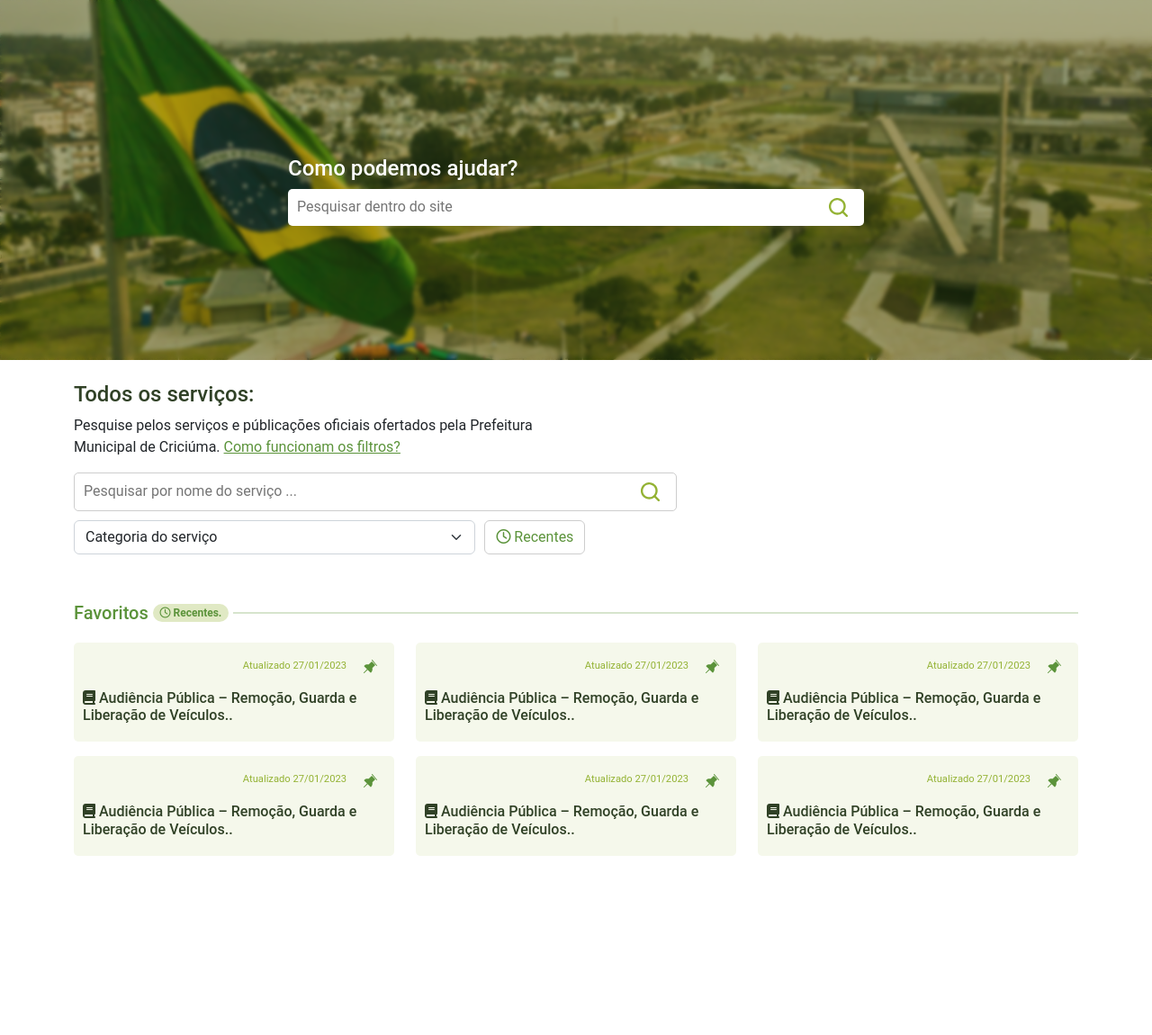
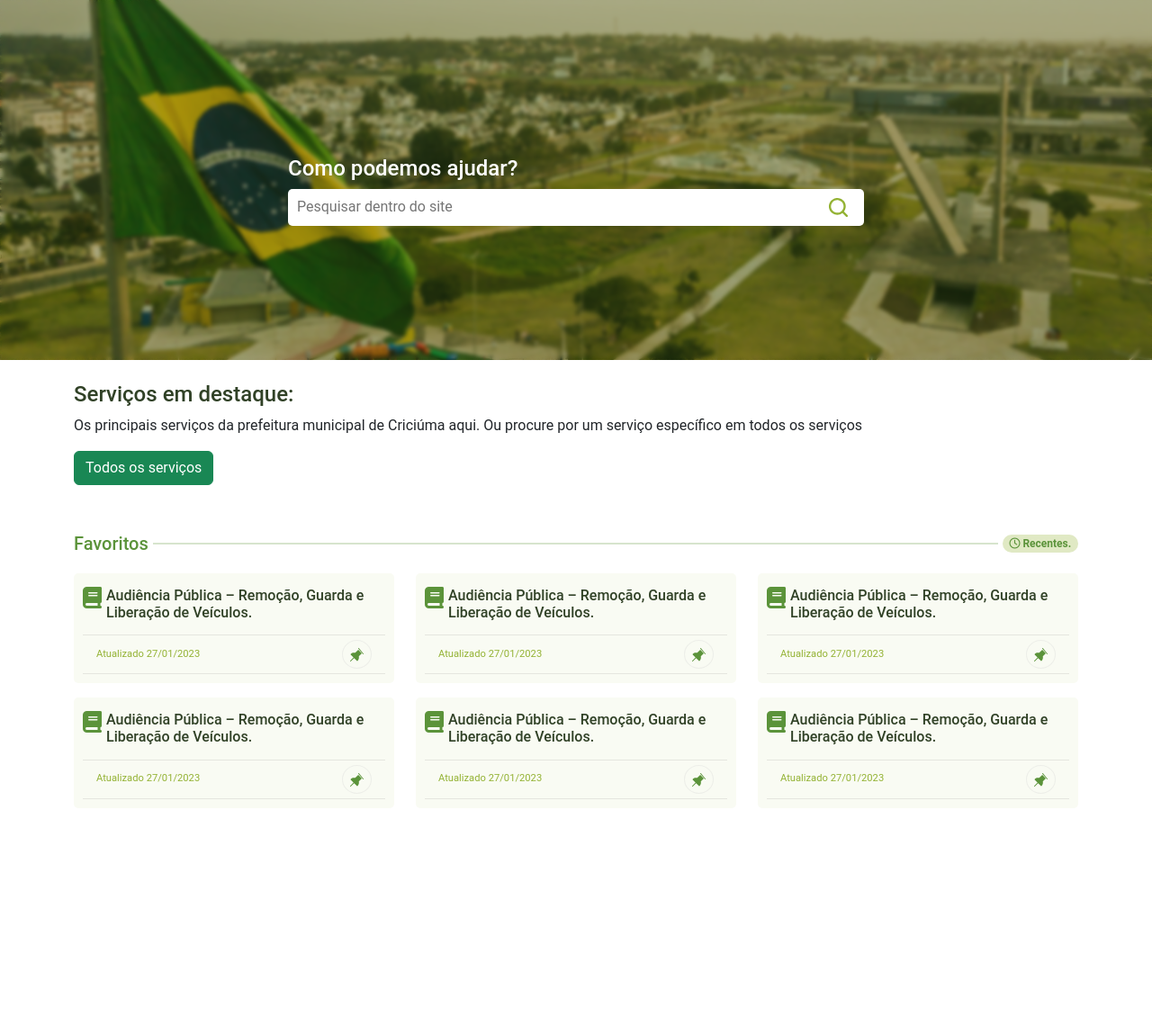
Before and after one commit to EricDagostim/site, a PHP site: page / in a window 1280 px wide. Shown: the top 1150 px of the page at 90% size. After the commit the page ends 888 px from the top, so only its background shows below. Run offline with PHP 8.4, Linux system fonts and the light colour scheme.

Commit message:
New layout for tests UX/UI

```diff
--- a/index.html
+++ b/index.html
@@ -12,7 +12,7 @@
 </head>
 <body>
     <!-- modal -->
-    <div class="modal fade" id="modalSearchServices" data-bs-backdrop="static" data-bs-keyboard="false" tabindex="-1" aria-labelledby="modalSearchServices" aria-hidden="true">
+    <!-- <div class="modal fade" id="modalSearchServices" data-bs-backdrop="static" data-bs-keyboard="false" tabindex="-1" aria-labelledby="modalSearchServices" aria-hidden="true">
         <div class="modal-dialog">
           <div class="modal-content">
             <div class="modal-header">
@@ -20,33 +20,9 @@
               <button type="button" class="btn-close" data-bs-dismiss="modal" aria-label="Close"></button>
             </div>
             <div class="modal-body">
-                <a class="text-color-details mb-4 mt-0" href="#">Como funcionam os filtros?</a>
-                <div class="content-search-services">
-                    <div class="box-search-services">
-                        <input type="text" placeholder="Pesquisar por nome do serviço ...">
-                        <button class="button-search" title="Pesquisar">
-                            <img src="img\glass-search.svg" alt="SVG lupa de pesquisa">
-                        </button>
-                    </div>
 
-                    <div class="search-filters">
-                        <select class="form-select" aria-label="Default select example">
-                            <option selected>Categoria do serviço</option>
-                            <option value="1">Cidadão</option>
-                            <option value="2">Empresa</option>
-                            <option value="3">Educação</option>
-                            <option value="4">Saúde</option>
-                            <option value="5">Social</option>
-                            <option value="6">Trânsito</option>
-                            <option value="7">Meio Ambiente</option>
-                        </select>
-                        <div class="badge rounded-pill text-color-details" style="background-color: #E0E9C4">
-                            <i class="fa-solid"></i> Selecionar a ordem de listagem.
-                        </div>
-                        <button class="btn btn-outline btn-order-by" style="color: #5B933A;"><i class="fa-regular fa-clock"></i> Recentes</button>
-                    </div>
 
-                </div>
+
             </div>
             <div class="modal-footer" style="justify-content: center;">
               <button type="button" class="btn" data-bs-dismiss="modal" style="background-color: #ffcece88; color: #B80A15">Cancelar</button>
@@ -54,9 +30,9 @@
             </div>
           </div>
         </div>
-    </div>
+    </div> -->
+      <!-- modal -->
 
-      <!-- modal -->
 
     <div class="container-fluid">
 
@@ -151,12 +127,16 @@
     <div class="container">
         <div class="row">
             <div class="col-12 mt-4">
-                <h4 class="text-color-primary text-center-625">Todos os serviços:</h4>
-                <p class="text-services text-center-625">Pesquise pelos serviços e públicações oficiais ofertados pela Prefeitura Municipal de Criciúma.
-                <a class="text-color-details none-625" href="#">Como funcionam os filtros?</a>
+                    <div class="col-12">
 
+                        <div class="align-div-mobile">
+                            <h4 class="text-color-primary text-center-625">Serviços em destaque:</h4>
+                            <p class="text-services text-center-625">Os principais serviços da prefeitura municipal de Criciúma aqui. Ou procure por um serviço específico em todos os serviços</p>
+                            <button class="btn btn-success">Todos os serviços</button>
+                        </div>
+                    </div>
 
-                    <div class="content-search-services">
+                    <!-- <div class="content-search-services">
 
                         <div class="box-search-services display-search">
                             <input type="text" placeholder="Pesquisar por nome do serviço ...">
@@ -182,13 +162,11 @@
 
                         <div class="search-filters-mobile">
 
-                            <button type="button" class="btn btn-outline " style="color: #5B933A; border-color: #5B933A;"><i class="fa-solid fa-star"></i> Serviços Destacados</button>
-
                             <button type="button" class="btn" data-bs-toggle="modal" data-bs-target="#modalSearchServices" style="background-color: #5B933A; color: #fff"><i class="fa-solid fa-arrow-up-right-from-square"></i> Todos os serviços</button>
 
                         </div>
 
-                    </div>
+                    </div> -->
 
 
 
@@ -196,20 +174,24 @@
                             <div class="search-parameters">
                                 <h5 class="text-color-details m-0">Favoritos</h5>
 
+
+                                <hr class="border border-1 line-list-services" style="width: 100%; border-color: #5B933A !important;">
+
                                 <!-- <div class="badge rounded-pill text-color-details" style="background-color: #E0E9C4">
                                     <i class="fa-solid fa-magnifying-glass"></i> "Diário Oficial".
                                 </div> -->
+
                                 <div class="badge rounded-pill text-color-details" style="background-color: #E0E9C4">
                                     <i class="fa-regular fa-clock"></i> Recentes.
                                 </div>
 
-                                <hr class="border border-1 line-list-services" style="width: 100%; border-color: #5B933A !important;">
                             </div>
-                            <!-- <p class="text-color-primary m-0 badge" style="background-color: #c9d89931;">25 serviços encontrados.</p> -->
+                            <!-- <p class="m-0 badge" style="background-color: #cccccc; color: #000">Listando 5 de 5</p> -->
+
                             <div class="row list-services">
 
                                 <div class="col-12 col-md-6 col-lg-4 mt-3">
-                                    <a class="service" href="#">
+                                    <a class="service">
                                         <div class="info-service">
                                             <button class="btn btn-pin">
                                                 <img src="img\pin.svg" alt="SVG favorito">
@@ -218,7 +200,7 @@
                                         </div>
 
                                         <div class="link-service">
-                                            <h6 class="m-0"><i class="fa-solid fa-book"></i>    Audiência Pública – Remoção, Guarda e Liberação de Veículos..</h6>
+                                            <h6 class="m-0"><i class="fa-solid fa-book"></i>    Audiência Pública – Remoção, Guarda e Liberação de Veículos.</h6>
                                         </div>
                                     </a>
                                 </div>
@@ -234,7 +216,7 @@
                                         </div>
 
                                         <div class="link-service">
-                                            <h6 class="m-0"><i class="fa-solid fa-book"></i>    Audiência Pública – Remoção, Guarda e Liberação de Veículos..</h6>
+                                            <h6 class="m-0"><i class="fa-solid fa-book"></i>    Audiência Pública – Remoção, Guarda e Liberação de Veículos.</h6>
                                         </div>
                                     </a>
                                 </div>
@@ -249,7 +231,7 @@
                                         </div>
 
                                         <div class="link-service">
-                                            <h6 class="m-0"><i class="fa-solid fa-book"></i>    Audiência Pública – Remoção, Guarda e Liberação de Veículos..</h6>
+                                            <h6 class="m-0"><i class="fa-solid fa-book"></i>    Audiência Pública – Remoção, Guarda e Liberação de Veículos.</h6>
                                         </div>
                                     </a>
                                 </div>
@@ -264,7 +246,7 @@
                                         </div>
 
                                         <div class="link-service">
-                                            <h6 class="m-0"><i class="fa-solid fa-book"></i>    Audiência Pública – Remoção, Guarda e Liberação de Veículos..</h6>
+                                            <h6 class="m-0"><i class="fa-solid fa-book"></i>    Audiência Pública – Remoção, Guarda e Liberação de Veículos.</h6>
                                         </div>
                                     </a>
                                 </div>
@@ -279,7 +261,7 @@
                                         </div>
 
                                         <div class="link-service">
-                                            <h6 class="m-0"><i class="fa-solid fa-book"></i>    Audiência Pública – Remoção, Guarda e Liberação de Veículos..</h6>
+                                            <h6 class="m-0"><i class="fa-solid fa-book"></i>    Audiência Pública – Remoção, Guarda e Liberação de Veículos.</h6>
                                         </div>
                                     </a>
                                 </div>
@@ -294,7 +276,7 @@
                                         </div>
 
                                         <div class="link-service">
-                                            <h6 class="m-0"><i class="fa-solid fa-book"></i>    Audiência Pública – Remoção, Guarda e Liberação de Veículos..</h6>
+                                            <h6 class="m-0"><i class="fa-solid fa-book"></i>    Audiência Pública – Remoção, Guarda e Liberação de Veículos.</h6>
                                         </div>
                                     </a>
                                 </div>
--- a/media-queries.css
+++ b/media-queries.css
@@ -65,6 +65,14 @@
 
     .align-content-search {
         align-items: center;
+
+    }
+
+    .align-div-mobile{
+        display: flex;
+        flex-direction: column;
+        justify-content: center;
+        align-items: center
     }
 
     .box-search button{
@@ -139,18 +147,13 @@
     }
 
     .line-list-services{
-        display: none !important;
+        /* display: none !important; */
     }
 
-    .search-parameters{
+    /* .search-parameters{
         flex-wrap: wrap;
-    }
+    } */
 
 
 
 }
-
-@media (max-width : 300px){
-
-
-}
--- a/style.css
+++ b/style.css
@@ -4,11 +4,6 @@
     margin: 0;
     font-family: 'Roboto', sans-serif;
 }
-
-/*
-body{
-    overflow-x: hidden;
-} */
 
 
 /* Cores Texto */
@@ -196,6 +191,7 @@ input:focus{
 .btn-pin{
     border-radius: 50% !important;
     padding: 3px 8px !important;
+    z-index: 999 !important;
 
 }
 
@@ -205,7 +201,9 @@ input:focus{
 }
 
 
-
+.btn-pin{
+    border-color: #cdcdcd48 !important;
+}
 
 .btn-pin:hover{
     background-color: #92b23338 !important;
@@ -345,29 +343,42 @@ input:focus{
 
 .service{
     display: flex;
-    /* align-items: flex-end;     */
-    flex-direction: column;
+    flex-direction: column-reverse;
     width : 100%;
     height: auto;
     gap: 5px;
     padding: 10px;
     border-radius: 5px;
-    background-color: #c9d89931;
+    background-color: #c9d8991e;
     text-decoration: none;
+
+    transition: 200ms;
 }
 
 .service:hover{
-    background-color: #c9d89988;
+    transition: 200ms;
+    color: #dadada !important;
+    padding-top: 5px;
+    box-shadow:  5px 5px 10px #dbdbdb, -5px -5px 10px #ffffff;
 }
+
 
 .info-service{
     display: flex;
     align-items: center;
     flex-direction: row-reverse;
     gap: 10px;
+    background-color: #00000000;
+
+    border-top: 1px solid #00000015;
+    border-bottom: 1px solid #00000015;
+
+    justify-content: space-between;
+    padding: 5px 15px;
 }
 
 .link-service{
+    /* word-break: break-all; */
     color: #304126;
     text-decoration: none;
     margin-bottom: 5px;
@@ -375,14 +386,15 @@ input:focus{
     border-radius: 5px;
 }
 
-.link-service:hover{
-    color: #304126;
+.link-service i{
+    color: #5B933A;font-size: 1.5rem;
 }
 
-.text-services{
-    max-width: 50%;
+.link-service h6{
+    display: flex;
+    gap: 5px;
+    align-items: flex-start;
 }
-
 
 /* servicos atalho*/
 
```
Also changed, not shown: img/logo-criciuma-branca.png (added).
